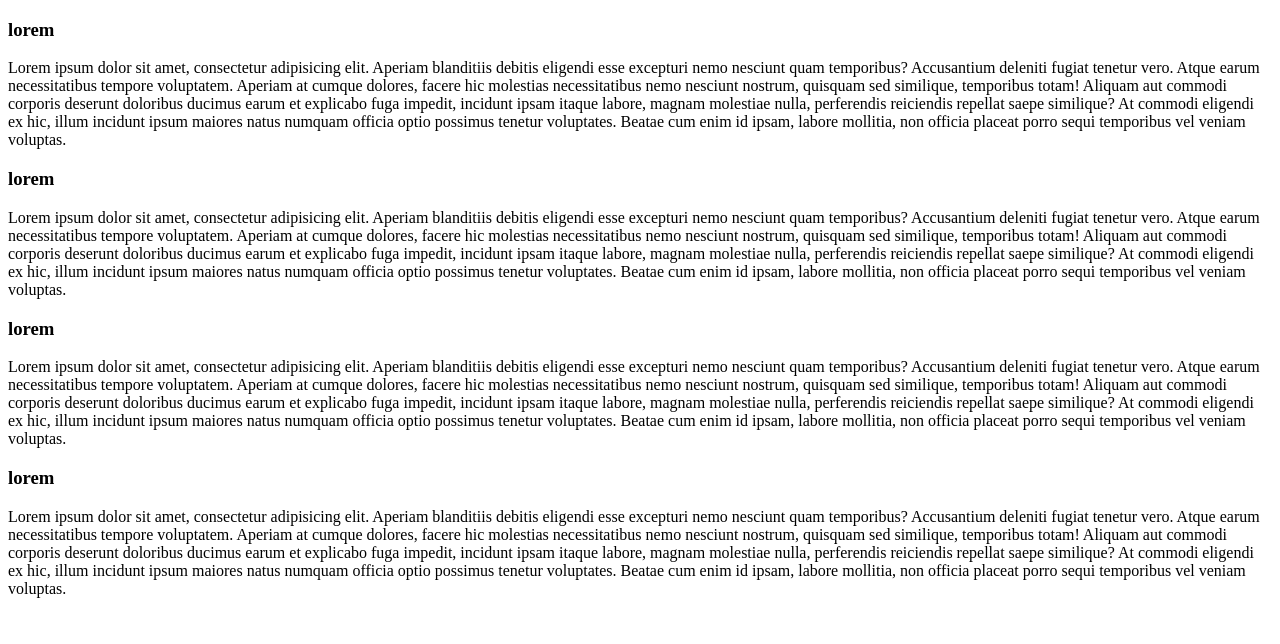
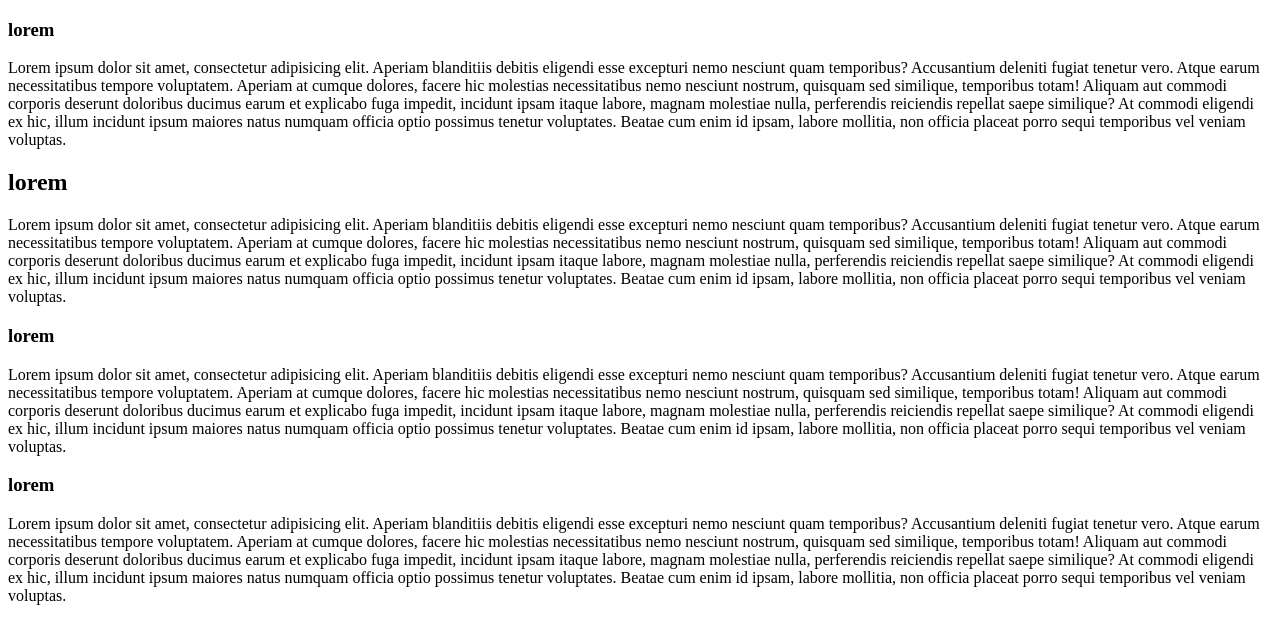
Before and after one commit to dudadaria/dudadaria-html-shop, a plain HTML site: page test.html in a window 1280 px wide. Drawn offline with Linux system fonts and the light colour scheme.

Commit message:
renamed teg header

```diff
--- a/test.html
+++ b/test.html
@@ -9,7 +9,7 @@
 <h3>lorem</h3>
 <p>Lorem ipsum dolor sit amet, consectetur adipisicing elit. Aperiam blanditiis debitis eligendi esse excepturi nemo nesciunt quam temporibus? Accusantium deleniti fugiat tenetur vero. Atque earum necessitatibus tempore voluptatem. Aperiam at cumque dolores, facere hic molestias necessitatibus nemo nesciunt nostrum, quisquam sed similique, temporibus totam! Aliquam aut commodi corporis deserunt doloribus ducimus earum et explicabo fuga impedit, incidunt ipsam itaque labore, magnam molestiae nulla, perferendis reiciendis repellat saepe similique? At commodi eligendi ex hic, illum incidunt ipsum maiores natus numquam officia optio possimus tenetur voluptates. Beatae cum enim id ipsam, labore mollitia, non officia placeat porro sequi temporibus vel veniam voluptas.
 </p>
-<h3>lorem</h3>
+<h2>lorem</h2>
 <p>Lorem ipsum dolor sit amet, consectetur adipisicing elit. Aperiam blanditiis debitis eligendi esse excepturi nemo nesciunt quam temporibus? Accusantium deleniti fugiat tenetur vero. Atque earum necessitatibus tempore voluptatem. Aperiam at cumque dolores, facere hic molestias necessitatibus nemo nesciunt nostrum, quisquam sed similique, temporibus totam! Aliquam aut commodi corporis deserunt doloribus ducimus earum et explicabo fuga impedit, incidunt ipsam itaque labore, magnam molestiae nulla, perferendis reiciendis repellat saepe similique? At commodi eligendi ex hic, illum incidunt ipsum maiores natus numquam officia optio possimus tenetur voluptates. Beatae cum enim id ipsam, labore mollitia, non officia placeat porro sequi temporibus vel veniam voluptas.
 </p>
 <h3>lorem</h3>
```
